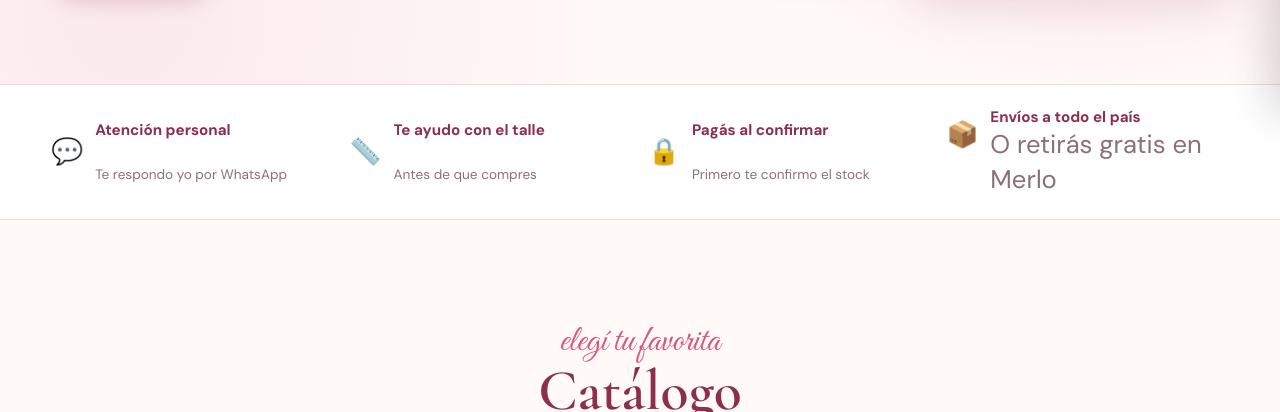
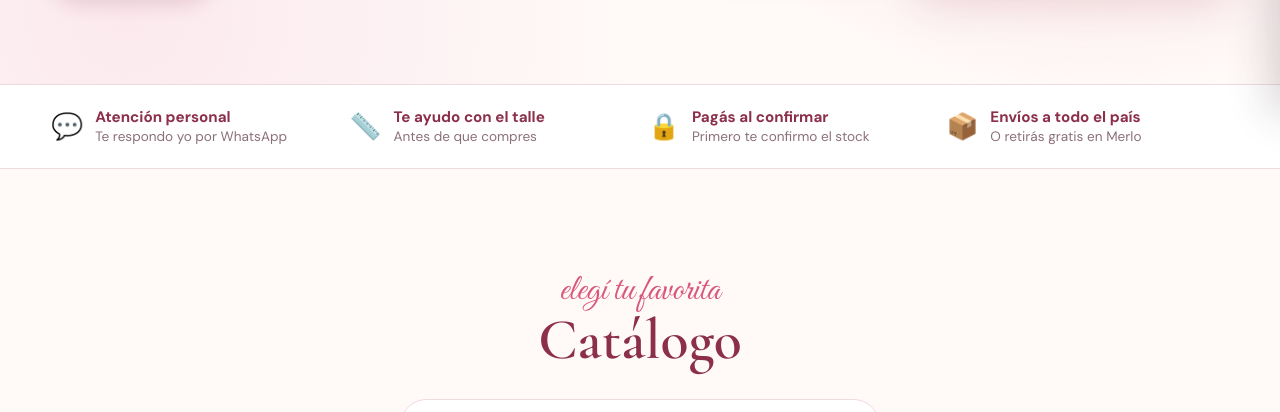
Before and after one commit to juancho2264/lust-lenceria, a website: page index.html in a window 1280 px wide. Shown: the part 688-1100 px from the top of the page. Drawn offline with nearby package versions, Linux system fonts and the light colour scheme; no server answers.

Commit message:
Arreglar la franja de confianza
Co-Authored-By: Claude Opus 5.5 <noreply@anthropic.com>
Claude-Session: https://claude.ai/code/session_01MviHC61kBHpd2Gg29hMqba

```diff
--- a/css/estilos.css
+++ b/css/estilos.css
@@ -216,9 +216,10 @@ a { color: inherit; }
 
 /* Franja de confianza */
 .confianza { list-style: none; margin: 0; padding: 22px var(--lado); display: grid; grid-template-columns: repeat(4, minmax(0, 1fr)); gap: 16px; background: #fff; border-block: 1px solid var(--borde); }
-.confianza li { display: grid; grid-template-columns: auto 1fr; column-gap: 12px; align-items: center; font-size: .85rem; color: var(--suave); line-height: 1.35; }
-.confianza span { grid-row: span 2; font-size: 1.6rem; }
-.confianza strong { color: var(--vino); font-size: .95rem; }
+.confianza li { display: flex; align-items: center; gap: 12px; line-height: 1.35; }
+.confianza__icono { flex: none; font-size: 1.6rem; }
+.confianza strong { display: block; color: var(--vino); font-size: .95rem; }
+.confianza small { display: block; color: var(--suave); font-size: .85rem; }
 
 /* Buscador */
 .buscador { display: flex; align-items: center; gap: 10px; max-width: 480px; margin: 0 auto 16px; padding: 0 16px; border: 1px solid var(--borde); border-radius: 999px; background: #fff; transition: border-color .2s, box-shadow .2s; }
@@ -313,7 +314,7 @@ a { color: inherit; }
 
 @media (max-width: 860px) {
   .confianza { grid-template-columns: repeat(2, minmax(0, 1fr)); padding-block: 18px; }
-  .confianza li { font-size: .78rem; }
+  .confianza strong { font-size: .85rem; } .confianza small { font-size: .76rem; } .confianza__icono { font-size: 1.3rem; }
   .ficha { max-height: 100dvh; height: 100dvh; width: 100%; border-radius: 0; margin: 0; max-width: none; }
   .ficha__grilla { display: block; height: 100%; overflow-y: auto; }
   .ficha__info { max-height: none; overflow: visible; padding: 22px 18px 40px; }
--- a/index.html
+++ b/index.html
@@ -56,10 +56,10 @@
 
     <!-- Confianza -->
     <ul class="confianza" aria-label="Por qué comprar acá">
-      <li><span aria-hidden="true">💬</span><strong>Atención personal</strong>Te respondo yo por WhatsApp</li>
-      <li><span aria-hidden="true">📏</span><strong>Te ayudo con el talle</strong>Antes de que compres</li>
-      <li><span aria-hidden="true">🔒</span><strong>Pagás al confirmar</strong>Primero te confirmo el stock</li>
-      <li><span aria-hidden="true">📦</span><strong>Envíos a todo el país</strong><span id="confianza-envio">O retirás gratis en Merlo</span></li>
+      <li><span class="confianza__icono" aria-hidden="true">💬</span><div><strong>Atención personal</strong><small>Te respondo yo por WhatsApp</small></div></li>
+      <li><span class="confianza__icono" aria-hidden="true">📏</span><div><strong>Te ayudo con el talle</strong><small>Antes de que compres</small></div></li>
+      <li><span class="confianza__icono" aria-hidden="true">🔒</span><div><strong>Pagás al confirmar</strong><small>Primero te confirmo el stock</small></div></li>
+      <li><span class="confianza__icono" aria-hidden="true">📦</span><div><strong>Envíos a todo el país</strong><small id="confianza-envio">O retirás gratis en Merlo</small></div></li>
     </ul>
 
     <!-- CATÁLOGO -->
```
